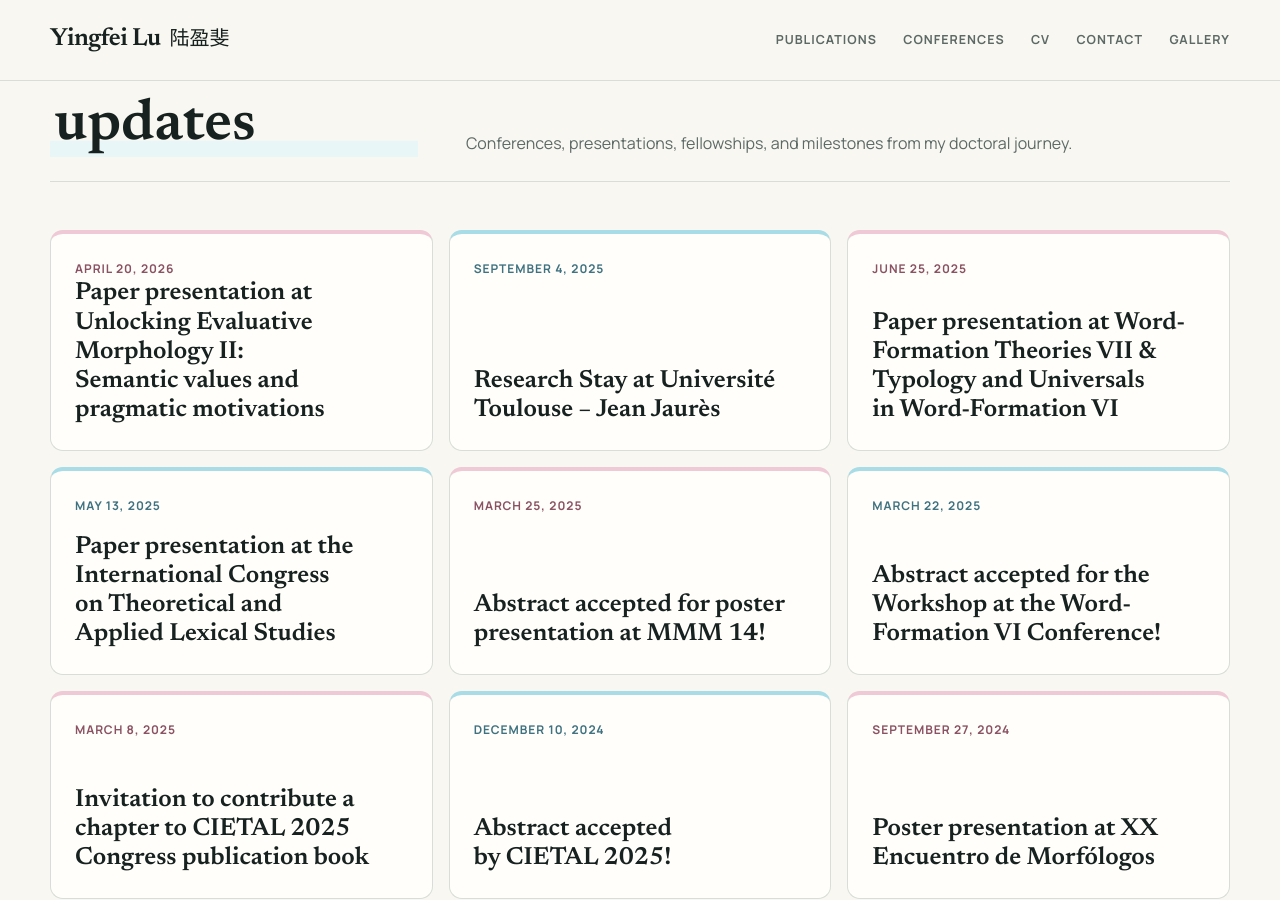
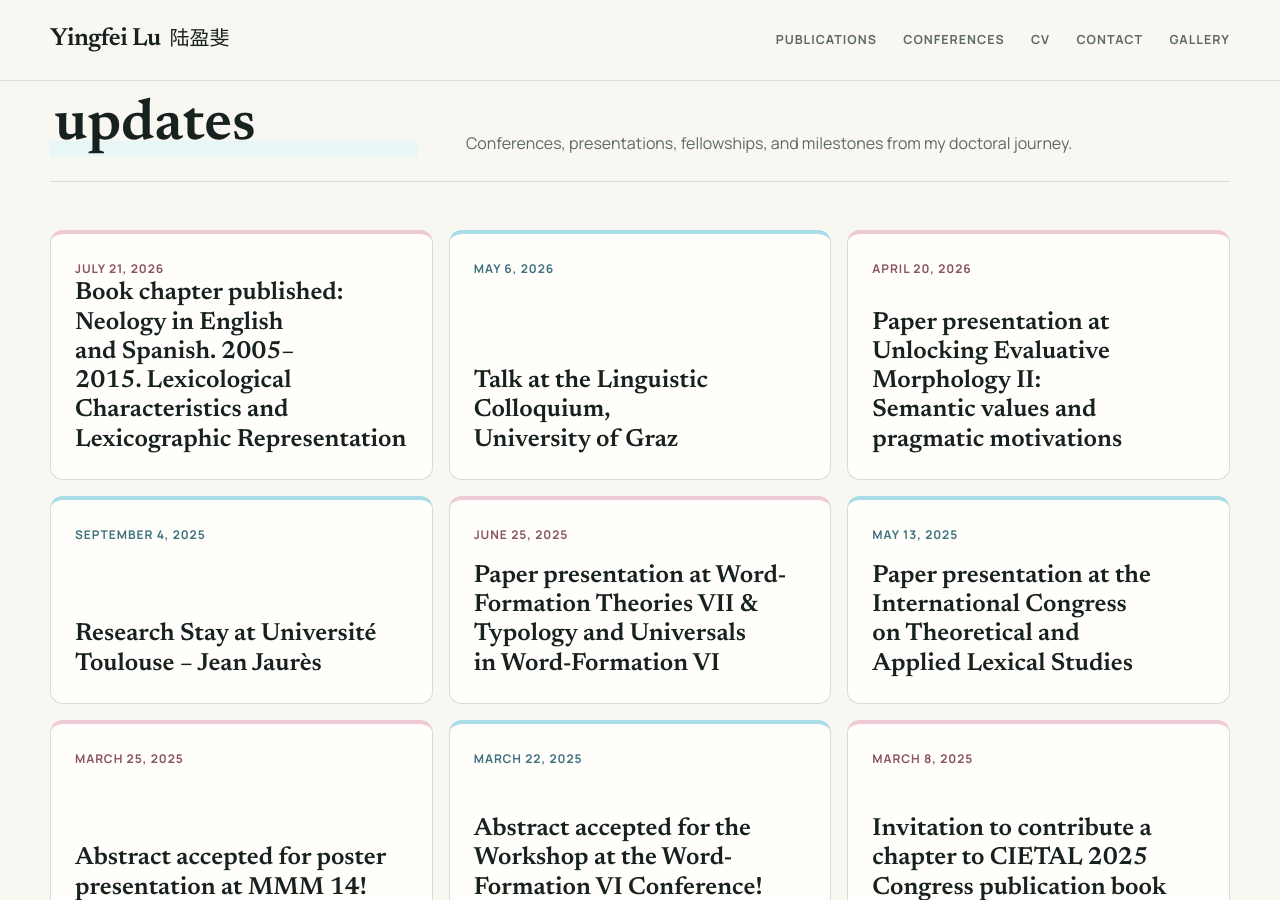
Before and after one commit to YingfeiLu/yingfeilu.github.io, a Jekyll site: the page built from index.md, in a window 1280 px wide and 900 px high, scrolled down 2470 px. Built offline with Jekyll 4.4.1, drawn with Linux system fonts in a browser that asks for light colours; nearby versions of some CDN libraries; some web fonts are replaced; library files that are not in the unit come from our copies.

Commit message:
Add 2026 news updates

```diff
--- /dev/null
+++ b/_posts/2026-05-06-Talk-at-the-Linguistic-Colloquium-University-of-Graz.md
@@ -0,0 +1,12 @@
+---
+layout: post
+title: "Talk at the Linguistic Colloquium, University of Graz"
+---
+
+On May 6, 2026, I gave a talk at the Linguistic Colloquium of the University of Graz with Dr. Zi Huang and Prof. Dr. Fabio Montermini.
+
+We presented *Descriptive and Evaluative Meaning in Spanish Diminutive Prefixes: A Case Study of micro- and mini-*.
+
+Our study examines the semantics of the Spanish prefixes *micro-* and *mini-* using data from the Observatori de Neologia. We propose an evaluativeness scale in which *micro-* is descriptive and evaluatively neutral, *-ito/a* suffixes have a strong evaluative value, and *mini-* occupies an intermediate position that can be descriptive alone or both descriptive and evaluative.
+
+The talk took place at Merangasse 70, SR 33.3.211, Graz.
--- /dev/null
+++ b/_posts/2026-07-21-Book-chapter-published-Neology-in-English-and-Spanish.md
@@ -0,0 +1,12 @@
+---
+layout: post
+title: "Book chapter published: Neology in English and Spanish. 2005–2015. Lexicological Characteristics and Lexicographic Representation"
+---
+
+I am delighted to share that my book chapter, *Neology in English and Spanish. 2005–2015. Lexicological Characteristics and Lexicographic Representation*, has now been published.
+
+The chapter is included in *Applied Lexical Studies: From Lexicology to Language Teaching*, a volume that brings together contributions presented at the International Congress on Theoretical and Applied Lexical Studies (CIETAL 2025).
+
+I am pleased to contribute to this volume and to share my research on neology in English and Spanish, focusing on its lexicological characteristics and lexicographic representation.
+
+[Read the digital volume](https://lnkd.in/emhYPYzi).
--- a/conferences.md
+++ b/conferences.md
@@ -2,6 +2,14 @@
 layout: conferences
 title: "Conferences"
 ---
+<article class="timeline__item">
+  <time class="timeline__date" datetime="2026-05-06">May 6<br>2026</time>
+  <div class="timeline__content">
+    <h3>Linguistic Colloquium, University of Graz</h3>
+    <p>Graz, Austria. Talk with Zi Huang and Fabio Montermini: <em>Descriptive and Evaluative Meaning in Spanish Diminutive Prefixes: A Case Study of micro- and mini-.</em></p>
+  </div>
+</article>
+
 <article class="timeline__item">
   <time class="timeline__date" datetime="2026-04-20">April 20–22<br>2026</time>
   <div class="timeline__content">
--- a/publications.md
+++ b/publications.md
@@ -2,3 +2,7 @@
 layout: publications
 title: "Publications"
 ---
+
+<h3 class="border-bottom pb-3 mb-5">Publications</h3>
+
+<p>Lu, Yingfei. 2026. <em><a href="https://lnkd.in/emhYPYzi" target="_blank">Neology in English and Spanish. 2005–2015. Lexicological Characteristics and Lexicographic Representation.</a></em> In <em>Applied Lexical Studies: From Lexicology to Language Teaching</em>, a volume of contributions from the International Congress on Theoretical and Applied Lexical Studies (CIETAL 2025).</p>
```
